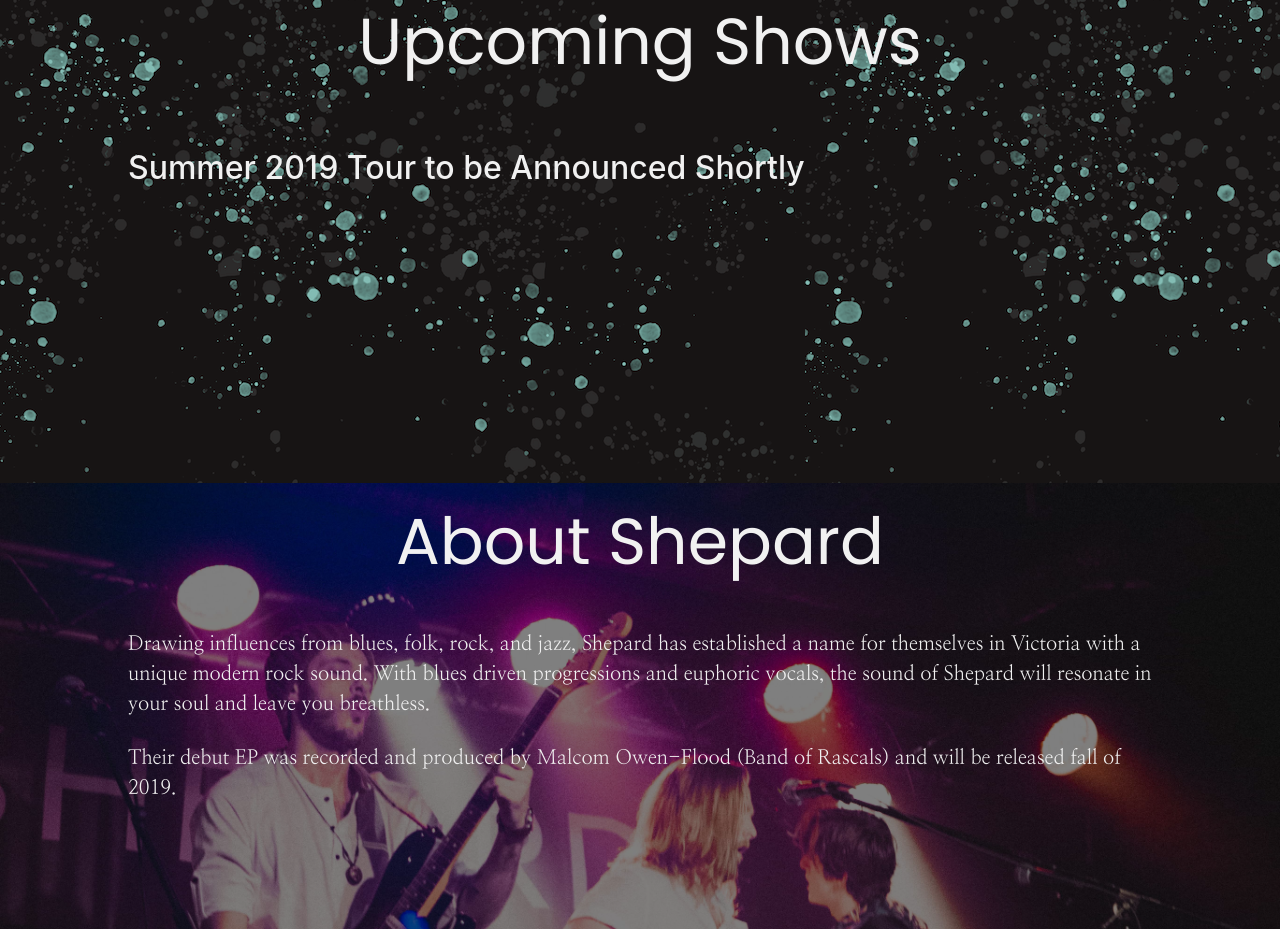
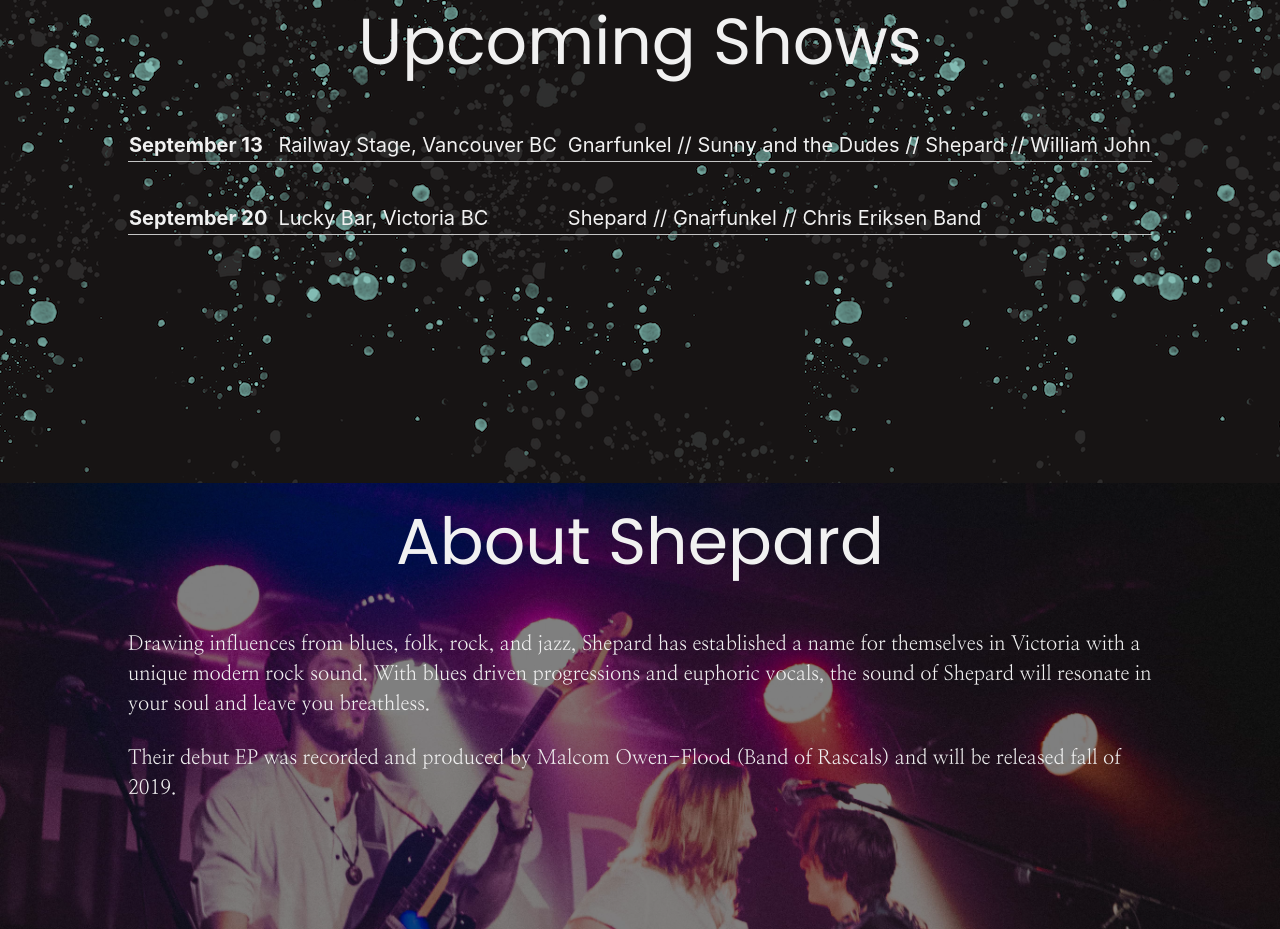
Before and after one commit to ghalliday553/ShepardWebsite, a plain HTML site: page index.html in a window 1280 px wide. Shown: the part 1217-2146 px from the top of the page. Drawn offline with nearby package versions, Linux system fonts and the light colour scheme.

Commit message:
Updated upcoming shows

```diff
--- a/index.html
+++ b/index.html
@@ -105,27 +105,24 @@
                     Upcoming Shows
                 </h1>
             </div>
-            <!--- <table>
+                <table>
                     <tbody>
                         <tr>
-                        <th scope="row">June 15</th>
-                        <td>Copper Owl</td>
-                        <td>Standard Issue Pleasure Model // Shepard // The HEX</td>
+                            <th scope="row">September 13</th>
+                            <td>Railway Stage, Vancouver BC</td>
+                            <td>Gnarfunkel // Sunny and the Dudes // Shepard // William John</td>
                         </tr>
                         <tr style="border: 0">
                             <th scope="row"></th>
                             <td height=40></td>
                         </tr>
                         <tr>
-                        <th scope="row">June 20</th>
-                        <td>Darcy's Langford</td>
-                        <td>Shepard // Sean Lyons and the Good Boys // Chris Eriksen Band // Salt Water Soul</td>
+                            <th scope="row">September 20</th>
+                            <td>Lucky Bar, Victoria BC</td>
+                            <td>Shepard // Gnarfunkel // Chris Eriksen Band</td>
                         </tr>
                     </tbody>
-            </table> -->
-            <h2 style="width: 80%; margin: auto; margin-top: 20px">
-                Summer 2019 Tour to be Announced Shortly
-            </h2>
+                </table>
         </div>
         <div class="about" style="background: url('./images/bandImage1-min.jpg') repeat 0 0; background-size: cover; height: 500px; width: 100%; color: #F1F1F1; background-color: rgb(0,0,0,0.5); background-blend-mode: darken;">
             <div style="width: 100%; text-align: center; padding-top: 20px; padding-bottom: 40px">
```
Lines whose indentation alone changed are shown as unchanged.
